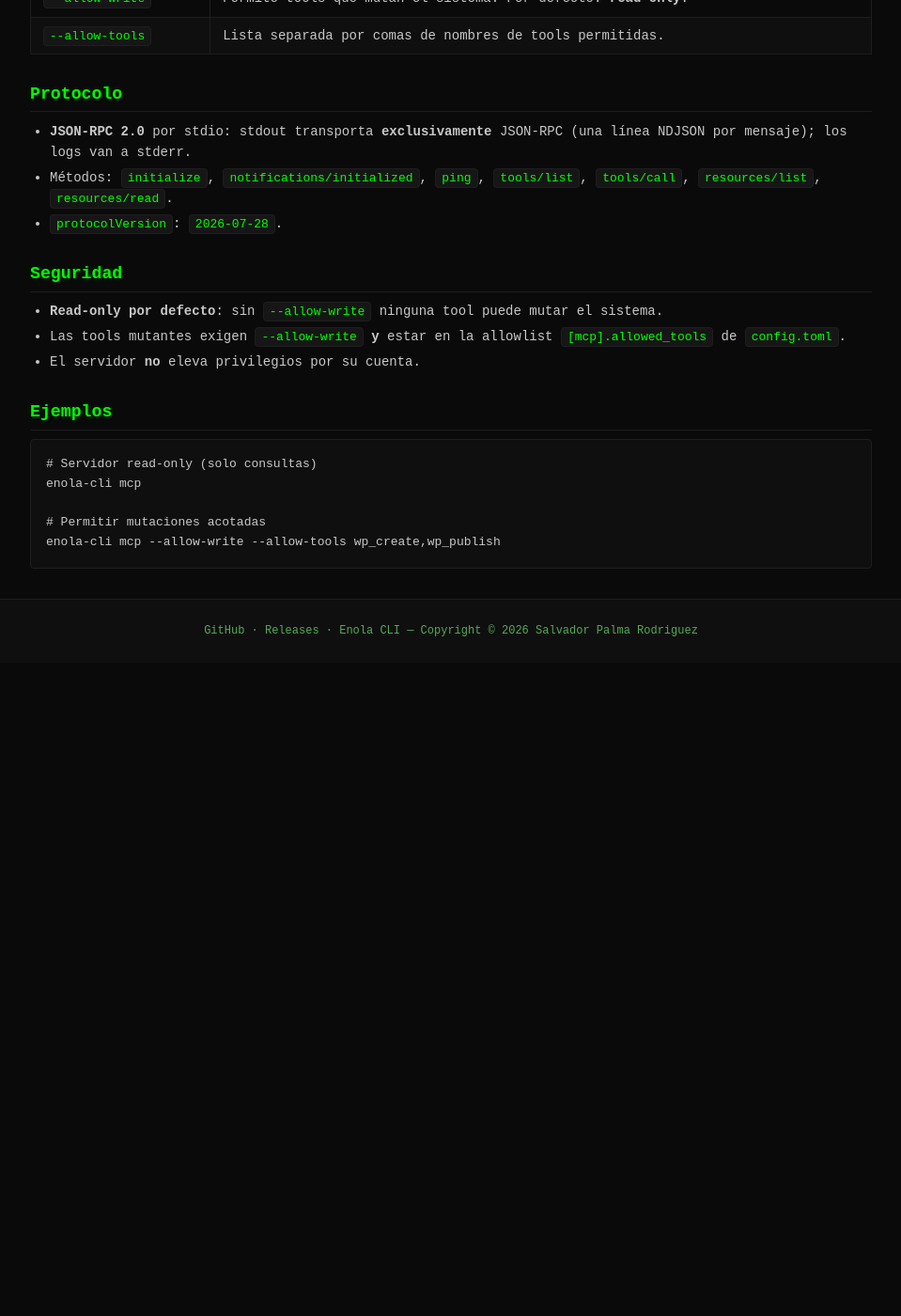
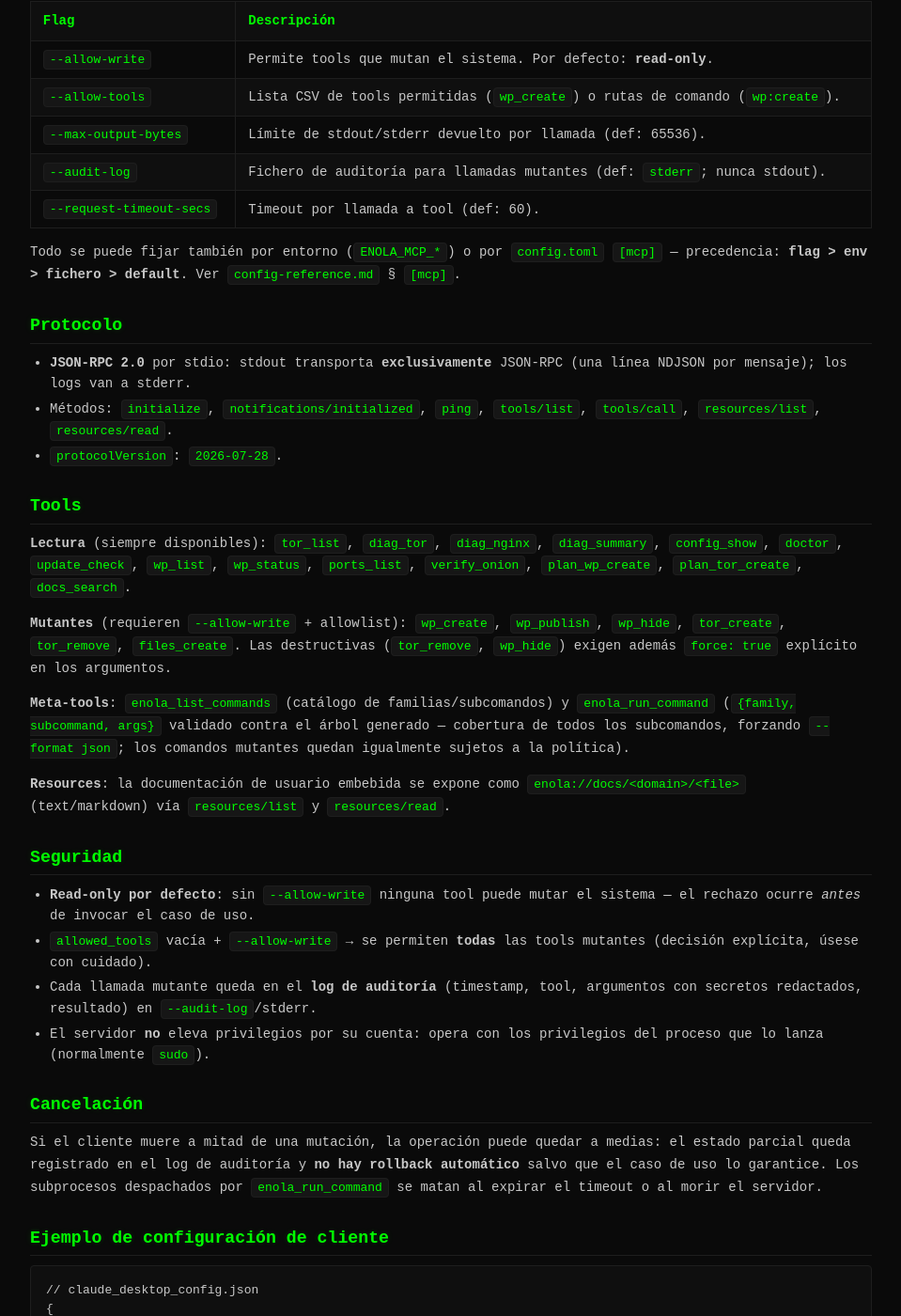
Before and after one commit to SalvadorPalmaRodriguez/enola-cli-lite, a Jekyll site: the page built from docs/user/mcp/commands-mcp.md, in a window 1280 px wide and 1400 px high, scrolled down 561 px. Shown: the whole window at 94% size, without its empty margins (160-1119 px from the left). Built offline with Jekyll 4.4.1, drawn with Linux system fonts in a browser that asks for light colours; our own code applies the rules of GitHub Pages for plain Markdown files; before the commit the page ends 1266 px from its top, so only the background shows below that; some of the changed text lies outside the part shown.

Commit message:
feat(mcp): MCP-008 — E2E canónico + docs bilingües mcp
8.1 docs/dev/test/test_mcp_canonical.sh (nuevo grupo en ALL_GROUPS):
- Driver JSON-RPC (python) habla con `enola-cli mcp --allow-write`:
  initialize → resources/read (docs wp+tor) → plan_wp_create → wp_create
  → wp_publish (onion_address v3 validada por regex) → verify_onion
  (reachable vía SOCKS5h) → wp delete vía enola_run_command.
- Invariante §3.1: cada línea stdout del servidor es JSON-RPC válido
  (el driver hace json.loads de cada línea — falla si no es protocolo).
- Cleanup trap: wp delete --force + tor remove + docker rm/network rm.
- Requiere root real (sudo -n), docker y tor activo.

8.3 Docs bilingües:
- docs/user/mcp/commands-mcp.md → v1.1: flags completos, catálogo de
  tools (RO/mutantes/meta), resources, audit log, allowlist semántica
  (vacía = todas), cancelación sin rollback, ejemplo de config de cliente.
- docs/en/commands-mcp.md (nuevo): mirror EN.

Fix check 15: comentarios de config.example.toml [mcp] sin patrones
`key =` en prosa (el parser los leía como claves de [backup]).

Verificado sin root: handshake + resources (35) + wp doc (5223B) +
plan_wp_create + policy gate (wp_create rechazado sin --allow-write,
audit "rejected" en stderr). Release build: 0 errors, 0 warnings.
Audit --strict: 21 checks, 0 errores, 0 warnings.

````diff
--- a/docs/user/mcp/commands-mcp.md
+++ b/docs/user/mcp/commands-mcp.md
@@ -1,25 +1,35 @@
 > **Documento usuario:** `docs/user/mcp/commands-mcp.md`
-> **Versión:** 1.0 | **Actualizado:** 2026-10-12
+> **Versión:** 1.1 | **Actualizado:** 2026-10-12
 > **Estado:** ✅ **VIGENTE — Guía de usuario**
-> **Referencias:** commands.md
+> **Referencias:** commands.md, config-reference.md
 
 # 🔌 MCP — Servidor stdio para agentes IA
 
 `enola-cli mcp` arranca un servidor **Model Context Protocol** (MCP) por
 **stdio**. Permite que un agente IA externo (Claude Desktop, Cursor, Devin…)
 opere la infraestructura del usuario usando **exclusivamente** los comandos de
-`enola-cli` y su documentación de usuario.
+`enola-cli` y su documentación de usuario — sin shell arbitraria, sin acceso
+libre al filesystem y sin red sin restricciones.
 
 ## Sintaxis
 
 ```bash
 enola-cli mcp [--allow-write] [--allow-tools TOOLS]
+              [--max-output-bytes BYTES] [--audit-log PATH]
+              [--request-timeout-secs SECS]
 ```
 
 | Flag | Descripción |
 |------|-------------|
 | `--allow-write` | Permite tools que mutan el sistema. Por defecto: **read-only**. |
-| `--allow-tools` | Lista separada por comas de nombres de tools permitidas. |
+| `--allow-tools` | Lista CSV de tools permitidas (`wp_create`) o rutas de comando (`wp:create`). |
+| `--max-output-bytes` | Límite de stdout/stderr devuelto por llamada (def: 65536). |
+| `--audit-log` | Fichero de auditoría para llamadas mutantes (def: `stderr`; nunca stdout). |
+| `--request-timeout-secs` | Timeout por llamada a tool (def: 60). |
+
+Todo se puede fijar también por entorno (`ENOLA_MCP_*`) o por `config.toml`
+`[mcp]` — precedencia: **flag > env > fichero > default**. Ver
+`config-reference.md` § `[mcp]`.
 
 ## Protocolo
 
@@ -29,12 +39,60 @@ enola-cli mcp [--allow-write] [--allow-tools TOOLS]
   `tools/call`, `resources/list`, `resources/read`.
 - `protocolVersion`: `2026-07-28`.
 
+## Tools
+
+**Lectura** (siempre disponibles): `tor_list`, `diag_tor`, `diag_nginx`,
+`diag_summary`, `config_show`, `doctor`, `update_check`, `wp_list`,
+`wp_status`, `ports_list`, `verify_onion`, `plan_wp_create`,
+`plan_tor_create`, `docs_search`.
+
+**Mutantes** (requieren `--allow-write` + allowlist): `wp_create`,
+`wp_publish`, `wp_hide`, `tor_create`, `tor_remove`, `files_create`.
+Las destructivas (`tor_remove`, `wp_hide`) exigen además `force: true`
+explícito en los argumentos.
+
+**Meta-tools**: `enola_list_commands` (catálogo de familias/subcomandos) y
+`enola_run_command` (`{family, subcommand, args}` validado contra el árbol
+generado — cobertura de todos los subcomandos, forzando `--format json`;
+los comandos mutantes quedan igualmente sujetos a la política).
+
+**Resources**: la documentación de usuario embebida se expone como
+`enola://docs/<domain>/<file>` (text/markdown) vía `resources/list` y
+`resources/read`.
+
 ## Seguridad
 
-- **Read-only por defecto**: sin `--allow-write` ninguna tool puede mutar el sistema.
-- Las tools mutantes exigen `--allow-write` **y** estar en la allowlist
-  `[mcp].allowed_tools` de `config.toml`.
-- El servidor **no** eleva privilegios por su cuenta.
+- **Read-only por defecto**: sin `--allow-write` ninguna tool puede mutar
+  el sistema — el rechazo ocurre *antes* de invocar el caso de uso.
+- `allowed_tools` vacía + `--allow-write` → se permiten **todas** las
+  tools mutantes (decisión explícita, úsese con cuidado).
+- Cada llamada mutante queda en el **log de auditoría** (timestamp, tool,
+  argumentos con secretos redactados, resultado) en `--audit-log`/stderr.
+- El servidor **no** eleva privilegios por su cuenta: opera con los
+  privilegios del proceso que lo lanza (normalmente `sudo`).
+
+## Cancelación
+
+Si el cliente muere a mitad de una mutación, la operación puede quedar a
+medias: el estado parcial queda registrado en el log de auditoría y **no
+hay rollback automático** salvo que el caso de uso lo garantice. Los
+subprocesos despachados por `enola_run_command` se matan al expirar el
+timeout o al morir el servidor.
+
+## Ejemplo de configuración de cliente
+
+```jsonc
+// claude_desktop_config.json
+{
+  "mcpServers": {
+    "enola": {
+      "command": "sudo",
+      "args": ["enola-cli", "mcp", "--allow-write",
+               "--allow-tools", "wp_create,wp_publish"]
+    }
+  }
+}
+```
 
 ## Ejemplos
 
@@ -42,6 +100,7 @@ enola-cli mcp [--allow-write] [--allow-tools TOOLS]
 # Servidor read-only (solo consultas)
 enola-cli mcp
 
-# Permitir mutaciones acotadas
-enola-cli mcp --allow-write --allow-tools wp_create,wp_publish
+# Permitir mutaciones acotadas con auditoría en fichero
+enola-cli mcp --allow-write --allow-tools wp_create,wp_publish \
+              --audit-log ~/.enola/mcp-audit.log
 ```
````
Also changed, not shown: config.example.toml (+7 -8 lines), docs/en/commands-mcp.md (added, +106 -0 lines).
